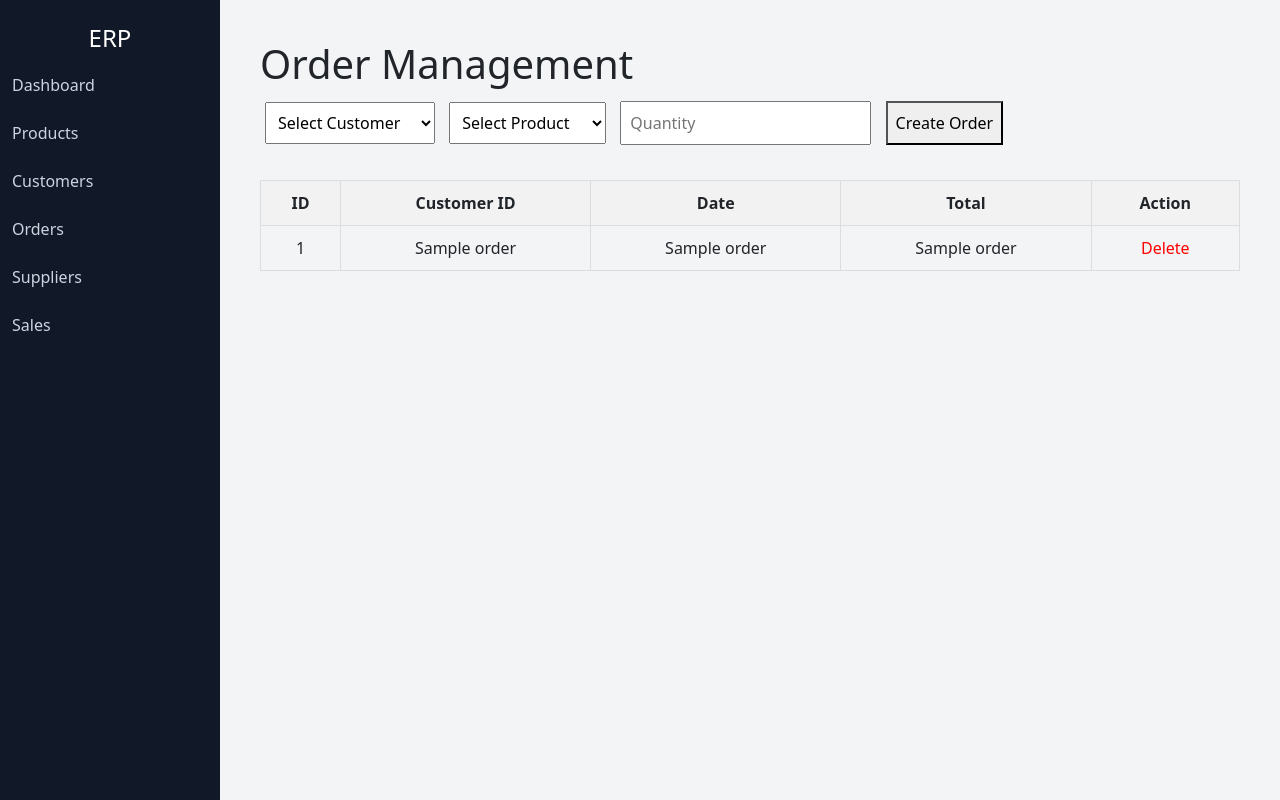
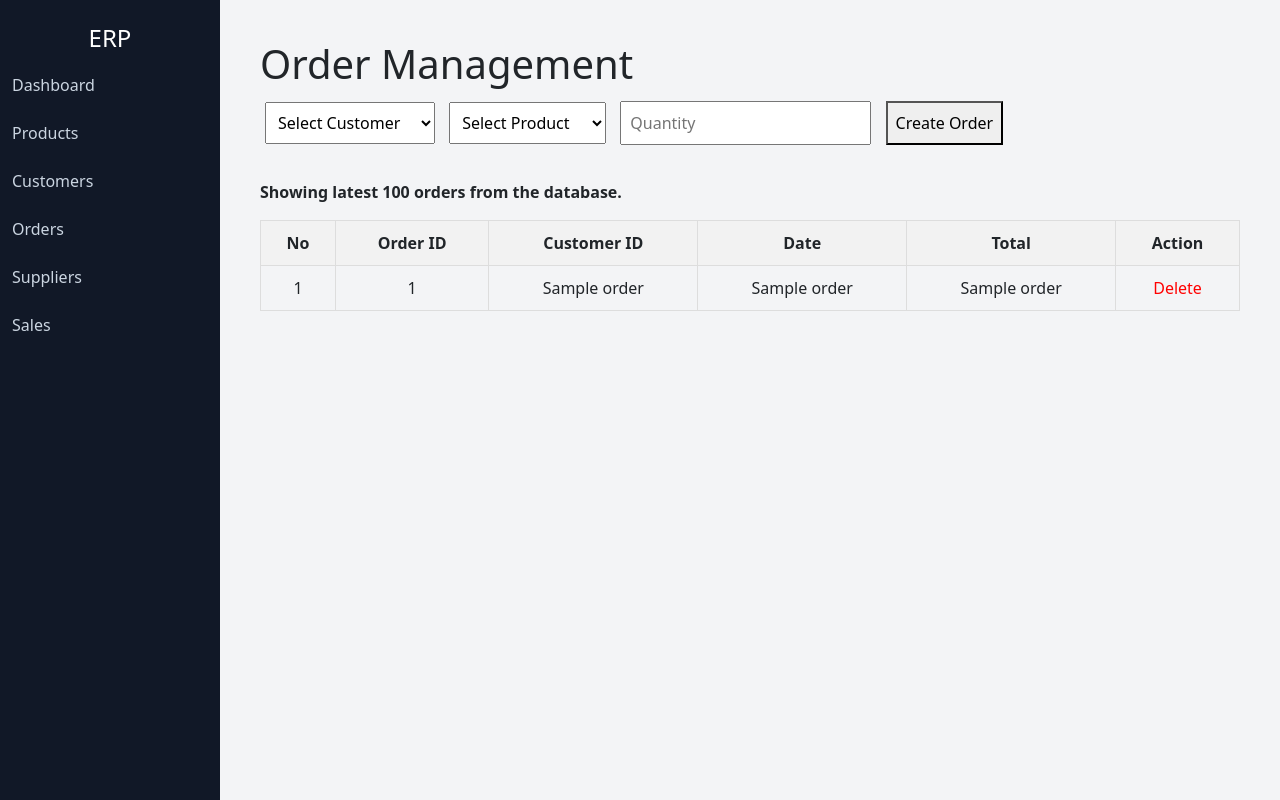
Before and after one commit to Chsurya8/wholesale_erp, a Flask app: page /orders in a window 1280 px wide. Run offline with Flask 3, Linux system fonts and the light colour scheme; a database or web service that is not in the repository returns one stand-in record (values such as "Sample title"); some libraries are stand-ins or nearby versions.

Commit message:
Enhance order processing and display: validate product existence, calculate total amount, and show latest 100 orders

```diff
--- a/app.py
+++ b/app.py
@@ -119,11 +119,37 @@
     cur = conn.cursor()
 
     if request.method == "POST":
-        cur.execute("CALL create_order(%s,%s,%s)", (
-            request.form["customer"],
-            request.form["product"],
-            request.form["quantity"]
-        ))
+        customer_id = int(request.form["customer"])
+        product_id = int(request.form["product"])
+        quantity = int(request.form["quantity"])
+
+        cur.execute("SELECT price FROM products WHERE product_id = %s", (product_id,))
+        price_row = cur.fetchone()
+        if not price_row:
+            flash("Selected product does not exist.")
+            cur.close()
+            conn.close()
+            return redirect("/orders")
+
+        price = price_row[0]
+        total_amount = price * quantity
+
+        cur.execute(
+            "INSERT INTO orders(customer_id, order_date, total_amount) VALUES (%s, CURRENT_DATE, %s) RETURNING order_id",
+            (customer_id, total_amount)
+        )
+        order_id = cur.fetchone()[0]
+
+        cur.execute(
+            "INSERT INTO order_items(order_id, product_id, quantity, price) VALUES (%s, %s, %s, %s)",
+            (order_id, product_id, quantity, price)
+        )
+
+        cur.execute(
+            "UPDATE products SET stock_quantity = stock_quantity - %s WHERE product_id = %s",
+            (quantity, product_id)
+        )
+
         conn.commit()
         return redirect("/orders")
 
@@ -133,7 +159,7 @@
     cur.execute("SELECT * FROM products")
     products = cur.fetchall()
 
-    cur.execute("SELECT * FROM orders ORDER BY order_id ASC")
+    cur.execute("SELECT * FROM orders ORDER BY order_id DESC LIMIT 100")
     orders = cur.fetchall()
 
     cur.close()
--- a/schema_and_queries.sql
+++ b/schema_and_queries.sql
@@ -153,7 +153,9 @@
 DECLARE price_val DECIMAL;
 DECLARE new_order INT;
 BEGIN
-    SELECT price INTO price_val FROM products WHERE product_id = p_id;
+    SELECT p.price INTO price_val
+    FROM products p
+    WHERE p.product_id = p_id;
 
     INSERT INTO orders(customer_id, order_date, total_amount)
     VALUES (c_id, CURRENT_DATE, price_val * qty)
--- a/templates/orders.html
+++ b/templates/orders.html
@@ -42,10 +42,13 @@
 
 </div>
 
+<p><strong>Showing latest 100 orders from the database.</strong></p>
+
 <table>
 
 <tr>
-<th>ID</th>
+<th>No</th>
+<th>Order ID</th>
 <th>Customer ID</th>
 <th>Date</th>
 <th>Total</th>
@@ -54,12 +57,13 @@
 
 {% for o in orders %}
 <tr>
-<td>{{o[0]}}</td>
-<td>{{o[1]}}</td>
-<td>{{o[2]}}</td>
-<td>{{o[3]}}</td>
+<td>{{ loop.index }}</td>
+<td>{{ o[0] }}</td>
+<td>{{ o[1] }}</td>
+<td>{{ o[2] }}</td>
+<td>{{ o[3] }}</td>
 <td>
-<a class="delete" href="/delete_order/{{o[0]}}">Delete</a>
+<a class="delete" href="/delete_order/{{ o[0] }}">Delete</a>
 </td>
 </tr>
 {% endfor %}
```
